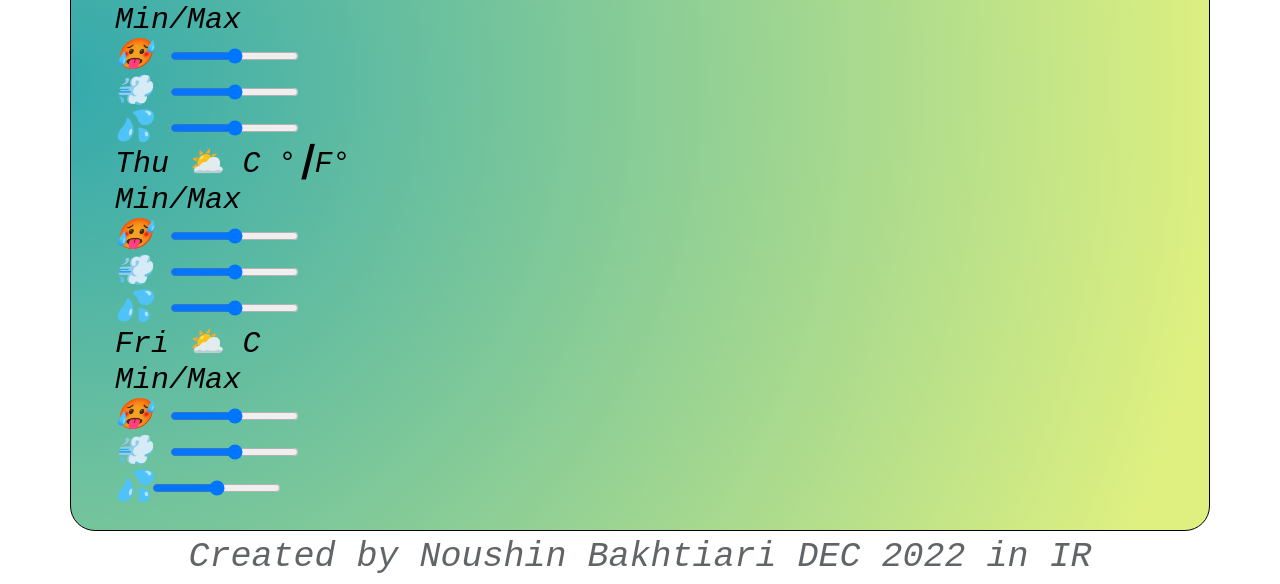
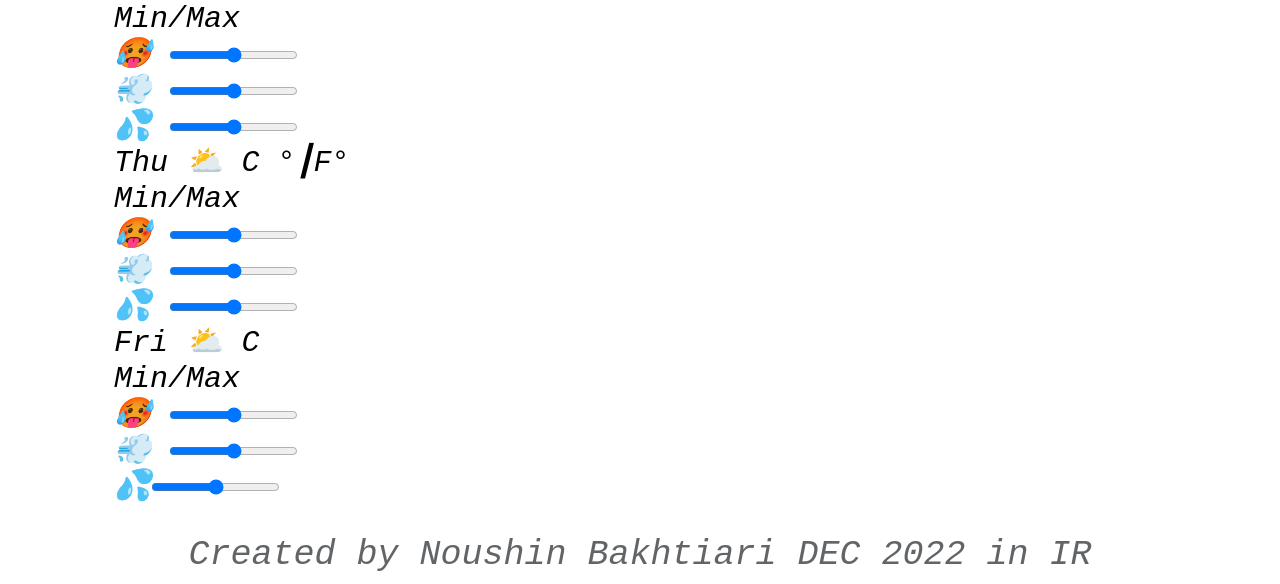
Before and after one commit to bakhtino/My-Awesome_App, a plain HTML site: page index.html in a window 1280 px wide. Shown: the part 526-1110 px from the top of the page. Drawn offline with nearby package versions, Linux system fonts and the light colour scheme; no server answers; a web font is replaced by a local one.

Commit message:
remove whole background

```diff
--- a/src/style.css
+++ b/src/style.css
@@ -8,14 +8,7 @@ li {
   color: black;
 }
 .container {
-  border: 1px solid black;
-  border-radius: 25px;
-  background-color: rgb(34, 193, 195);
-  background: radial-gradient(
-    circle at -1% 57.5%,
-    rgb(51, 169, 173) 0%,
-    rgb(223, 240, 128) 90%
-  );
+
 }
 .city {
   text-align: left;
```
